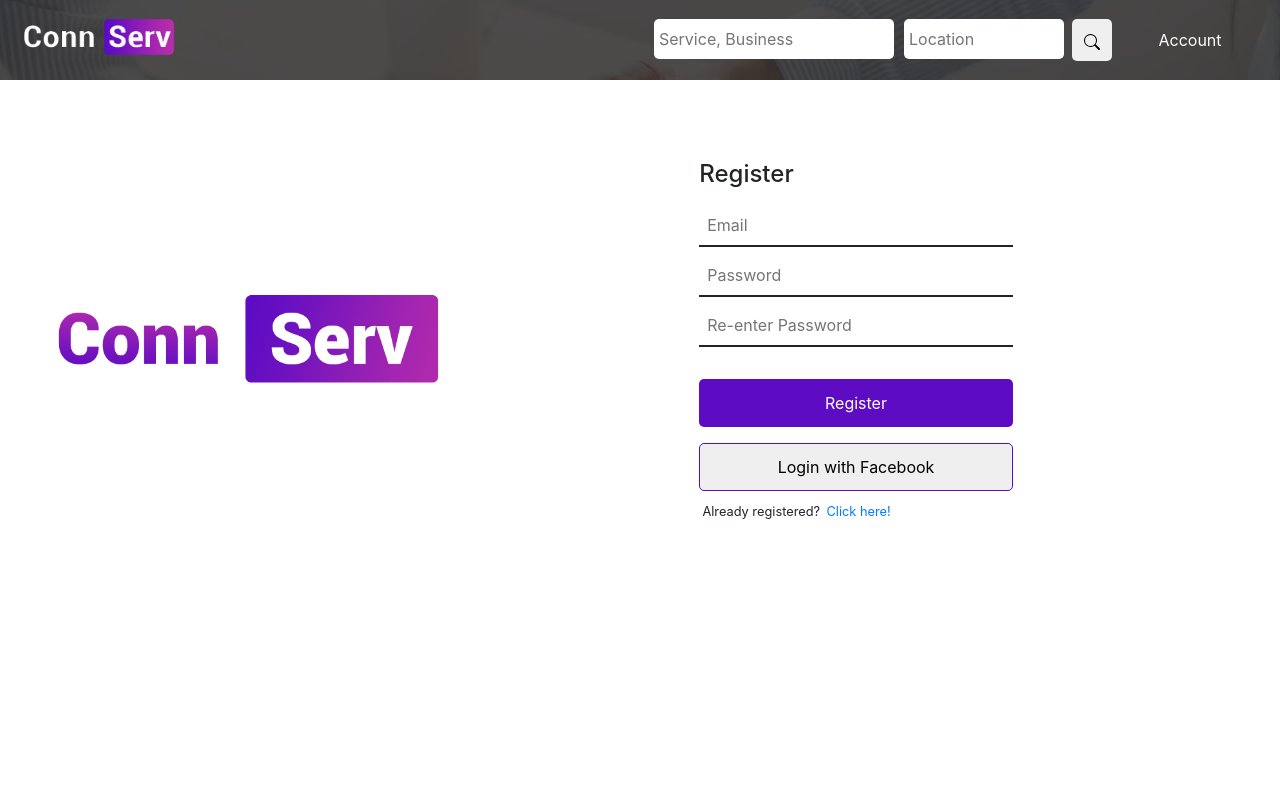
After one commit to karl055/ConnServ, a PHP site: page /signup.php in a window 1280 px wide. The commit adds this page. Shown: the top 799 px of the page. Run offline with PHP 8.4, Linux system fonts and the light colour scheme; style sheets or scripts are compiled from the project's sources.

Commit message:
PHP Files added

```diff
--- a/login.php
+++ b/login.php
@@ -26,9 +26,9 @@
                                 <input class="pass-txt" type="password" name="password" placeholder="Password">
                                 <div class="buttons-accounts">
                                     <button class="login">Login</button>
-                                    <a href="#"><button class="signup">Create Account</button></a>
                                 </div>
                           </form>
+                                <a href="./signup.php"><button class="signup">Create Account</button></a>
                           <div style="display:flex">
                               <p>Forgot Password?</p><a href="login.html"><p> Click here!</p></a>
                           </div>
--- a/navbar.php
+++ b/navbar.php
@@ -14,7 +14,7 @@
     <nav>
         <div class="container-fluid">
             <div class="logo">
-                <img class="logo-img" src="./assets/img/ConnServ_Logo.png" alt="connserv-logo">
+                <a href="./homepage.php"><img class="logo-img" src="./assets/img/ConnServ_Logo.png" alt="connserv-logo"></a>
             </div>
             <div class="search-div">
                 <input class="servicetxt" type="text" placeholder="Service, Business">
--- a/scss/signup_styling/login.scss
+++ b/scss/signup_styling/login.scss
@@ -75,7 +75,12 @@
                   transition: .3s;
                 }
               }
+
+            }
             .signup{
+              height: 3rem;
+              width: 100%;
+              border-radius: 5px;
               margin-top: 1rem;
               margin-right: 1rem;
               background-color: $font-color-b;
@@ -88,7 +93,6 @@
                 transition: .3s;
               }
             }
-            }
             p{
               margin: .7rem .2rem 0;
               font-size: .8rem;
--- /dev/null
+++ b/signup.php
@@ -0,0 +1,45 @@
+<!DOCTYPE html>
+<html lang="en">
+    <head>
+        <meta charset="UTF-8">
+        <meta name="viewport" content="width=device-width, initial-scale=1.0">
+        <link rel="icon" href="./assets/img/tab_icon.png">
+
+        <?php include './includes/bootstrap_con.php';?>
+
+        <link rel="stylesheet" href="./css/signup.css">
+        <title>Sign Up | Connserv PH</title>
+    </head>
+    <body>
+        <div class="page-body">
+        <?php include "./navbar.php";?>
+            <div class="body-container">
+                <div class="image-container">
+                    <img src="assets/img/icons/connserv_heading.png" alt="ConnServ Heading Image" class="img-responsive">
+                </div>
+                <div class="login-container">
+                    <div class="login-form">
+                        <div class="inner-container">
+                            <h4>Register</h4>
+                            <div class="form-login">
+                                <form action="#">
+                                    <input type="text" name="email" placeholder="Email">
+                                    <input class="pass-txt" type="password" name="password" placeholder="Password">
+                                    <input class="pass-txt" type="password" name="conf_password" placeholder="Re-enter Password">
+                                </form>
+                                <div class="buttons-accounts">
+                                    <button class="signup">Register</button>
+                                    <a href="facebook.com"><button class="login">Login with Facebook</button></a>
+                                </div>
+                                <div style="display:flex">
+                                    <p>Already registered?</p><a href="./login.php"><p> Click here!</p></a>
+                                </div>
+                            </div>
+                        </div>
+                    </div>
+                </div>
+            </div>
+        </div>
+
+    </body>
+</html>
```
Also changed, not shown: css/login.css (+1 -1 lines). Lines whose indentation alone changed are shown as unchanged.
